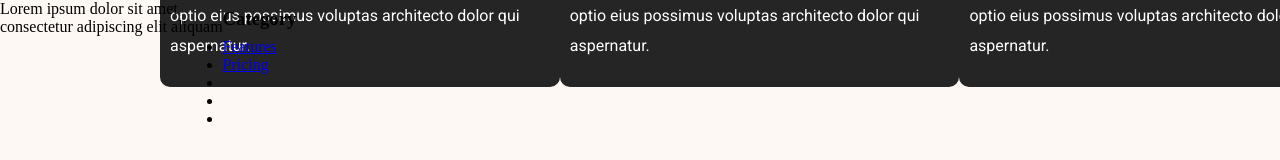
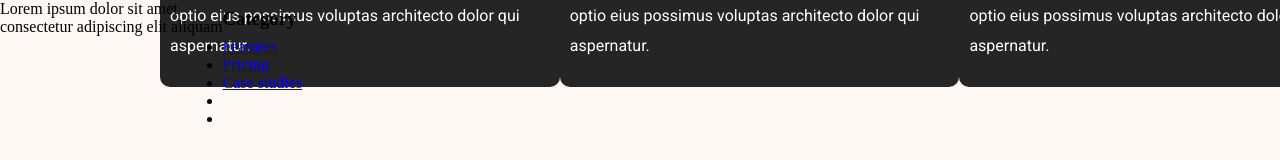
Before and after one commit to gabrieljcoutinho/Projeto-Archi-Firm, a React (Create React App) app: page / in a window 1280 px wide. Shown: the part 4796-4956 px from the top of the page. Built offline with nearby package versions, Linux system fonts and the light colour scheme.

Commit message:
item lista

```diff
--- a/src/components/Footer.jsx
+++ b/src/components/Footer.jsx
@@ -18,7 +18,7 @@ const Footer = () => {
               <h3>Category</h3>
                   <li><a href="#">Features</a></li>
                   <li><a href="#">Pricing</a></li>
-                  <li><a href="#"></a></li>
+                  <li><a href="#">Case studies</a></li>
                   <li><a href="#"></a></li>
                   <li><a href="#"></a></li>
 
```
